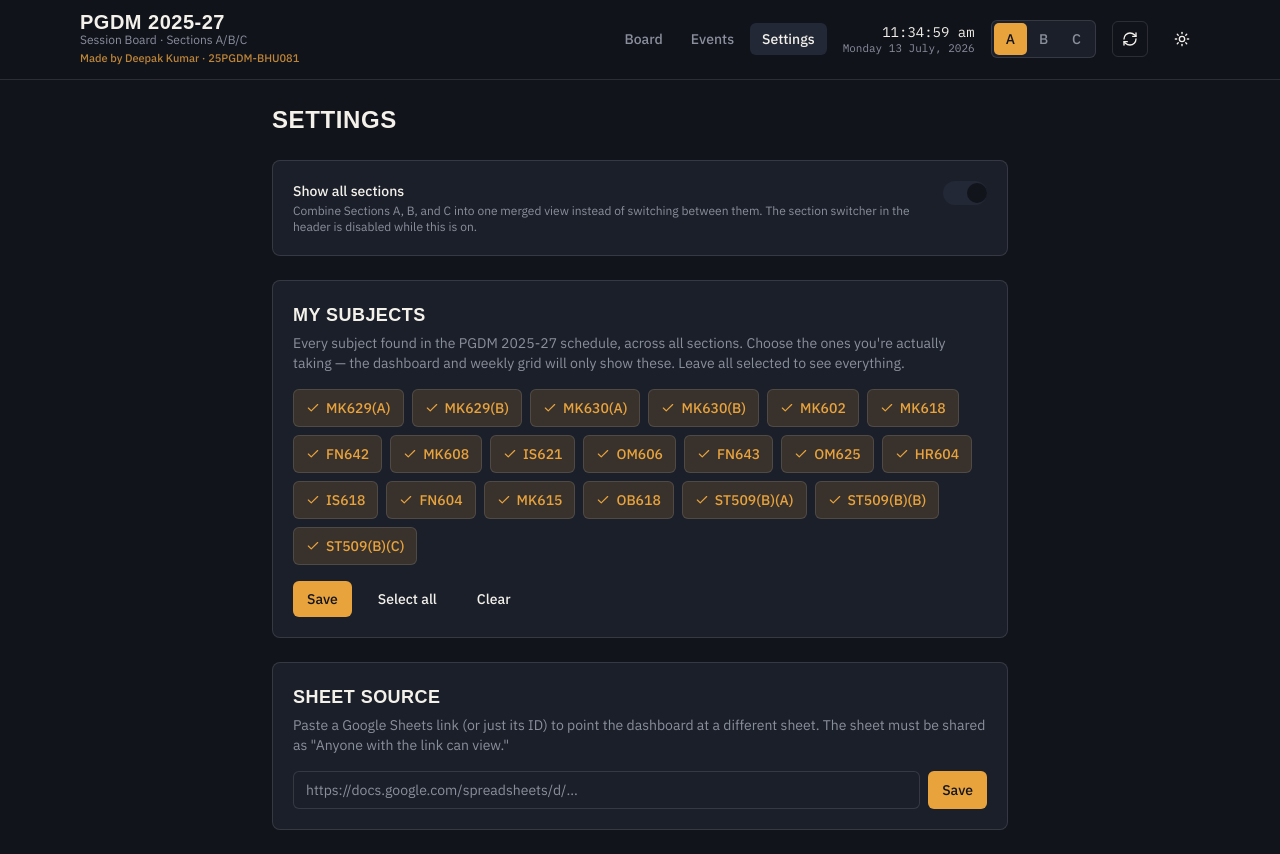
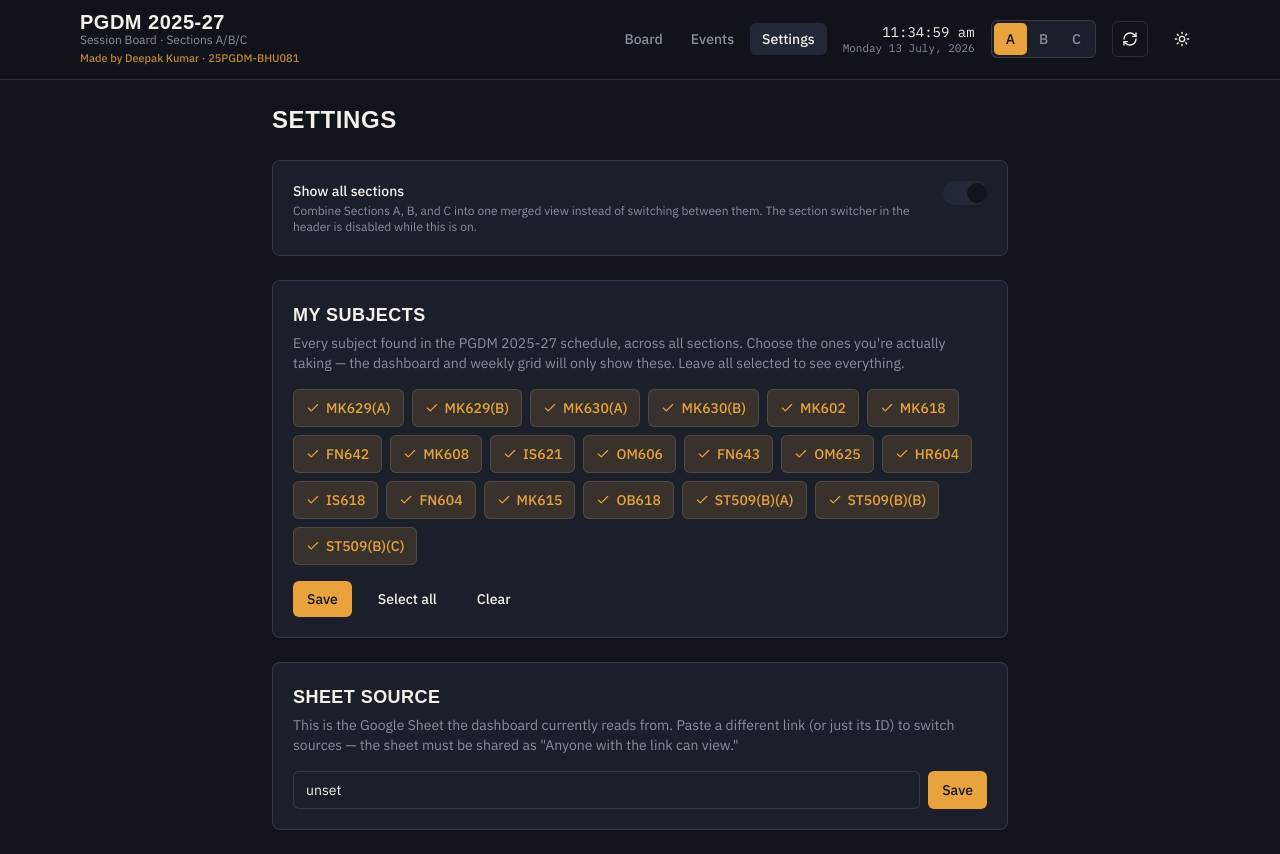
Before and after one commit to 14deepak22-eng/pgdm-timetable, a Next.js app in the folder pgdm-timetable/: page /settings in a window 1280 px wide. Built offline with nearby package versions, Linux system fonts and the light colour scheme; no server answers; a web font is replaced by a local one.

Commit message:
Update SheetSourceForm.tsx

```diff
--- a/pgdm-timetable/components/settings/SheetSourceForm.tsx
+++ b/pgdm-timetable/components/settings/SheetSourceForm.tsx
@@ -5,13 +5,19 @@ import { Card } from '@/components/ui/Card';
 import { Button } from '@/components/ui/Button';
 import { extractSheetId } from '@/lib/utils/sheetId';
 
+// The default sheet ID baked in at build time (NEXT_PUBLIC_ vars are safe
+// to read client-side — Next.js inlines them into the bundle). Used so
+// the field below always shows the currently active sheet instead of
+// starting blank.
+const DEFAULT_SHEET_ID = process.env.NEXT_PUBLIC_SHEET_ID ?? '';
+
 interface SheetSourceFormProps {
   currentOverride: string | null;
   onSave: (sheetId: string | null) => void;
 }
 
 export function SheetSourceForm({ currentOverride, onSave }: SheetSourceFormProps) {
-  const [value, setValue] = useState(currentOverride ?? '');
+  const [value, setValue] = useState(currentOverride ?? DEFAULT_SHEET_ID);
   const [error, setError] = useState<string | null>(null);
   const [saved, setSaved] = useState<'saved' | 'reset' | null>(null);
 
@@ -29,7 +35,7 @@ export function SheetSourceForm({ currentOverride, onSave }: SheetSourceFormProp
 
   const reset = () => {
     setError(null);
-    setValue('');
+    setValue(DEFAULT_SHEET_ID);
     onSave(null);
     setSaved('reset');
   };
@@ -39,8 +45,9 @@ export function SheetSourceForm({ currentOverride, onSave }: SheetSourceFormProp
       <div>
         <h2 className="font-display text-lg font-bold tracking-wide uppercase">Sheet Source</h2>
         <p className="text-muted mt-1 text-sm">
-          Paste a Google Sheets link (or just its ID) to point the dashboard at a different sheet.
-          The sheet must be shared as &quot;Anyone with the link can view.&quot;
+          This is the Google Sheet the dashboard currently reads from. Paste a different link (or
+          just its ID) to switch sources — the sheet must be shared as &quot;Anyone with the link
+          can view.&quot;
         </p>
       </div>
 
@@ -60,7 +67,7 @@ export function SheetSourceForm({ currentOverride, onSave }: SheetSourceFormProp
 
       {error && <p className="text-danger text-xs">{error}</p>}
       {saved === 'saved' && (
-        <p className="text-accent-2 text-xs">Saved — reloading data from the new sheet.</p>
+        <p className="text-accent-2 text-xs">Saved — reloading data from this sheet.</p>
       )}
       {saved === 'reset' && <p className="text-accent-2 text-xs">Reset to the default sheet.</p>}
 
```
